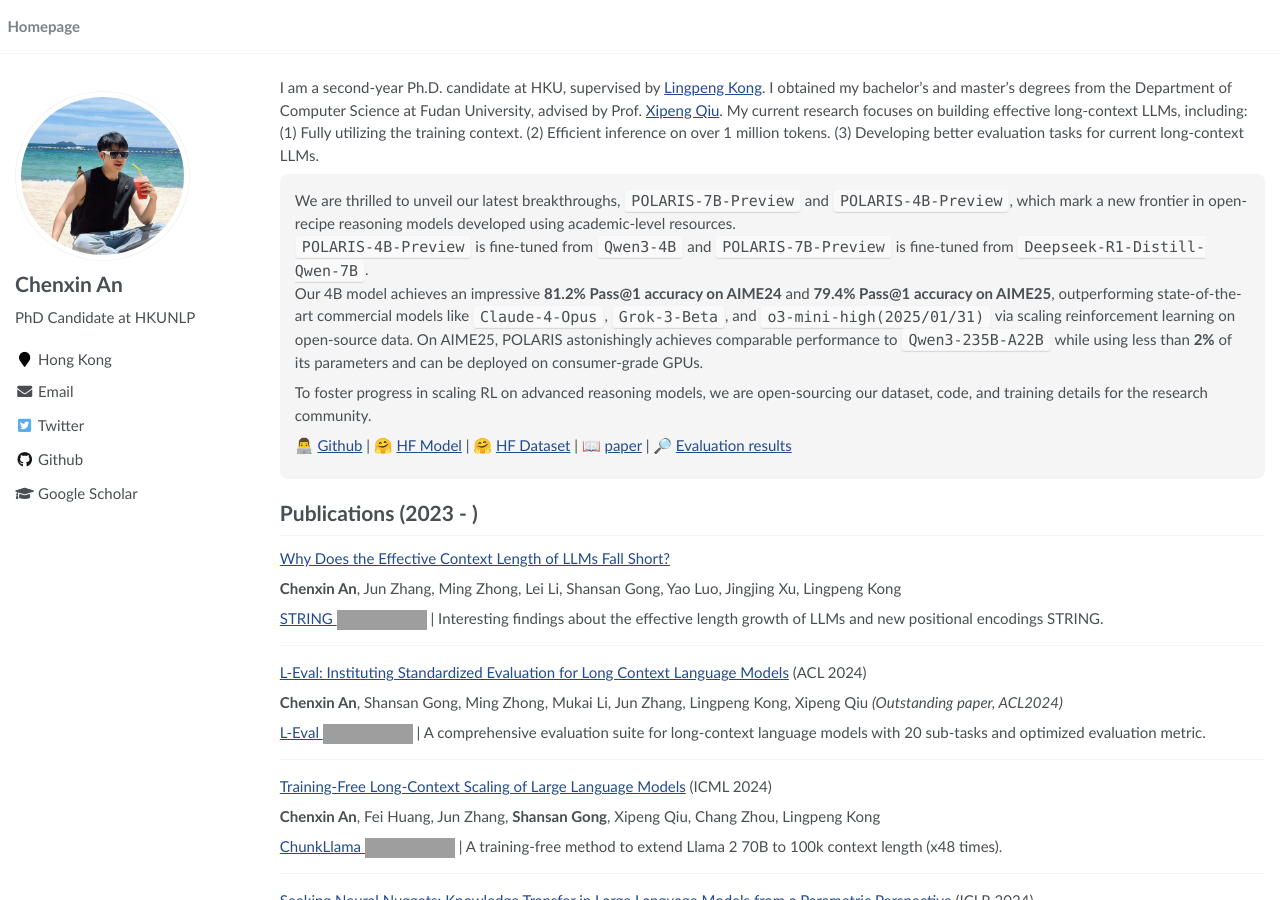
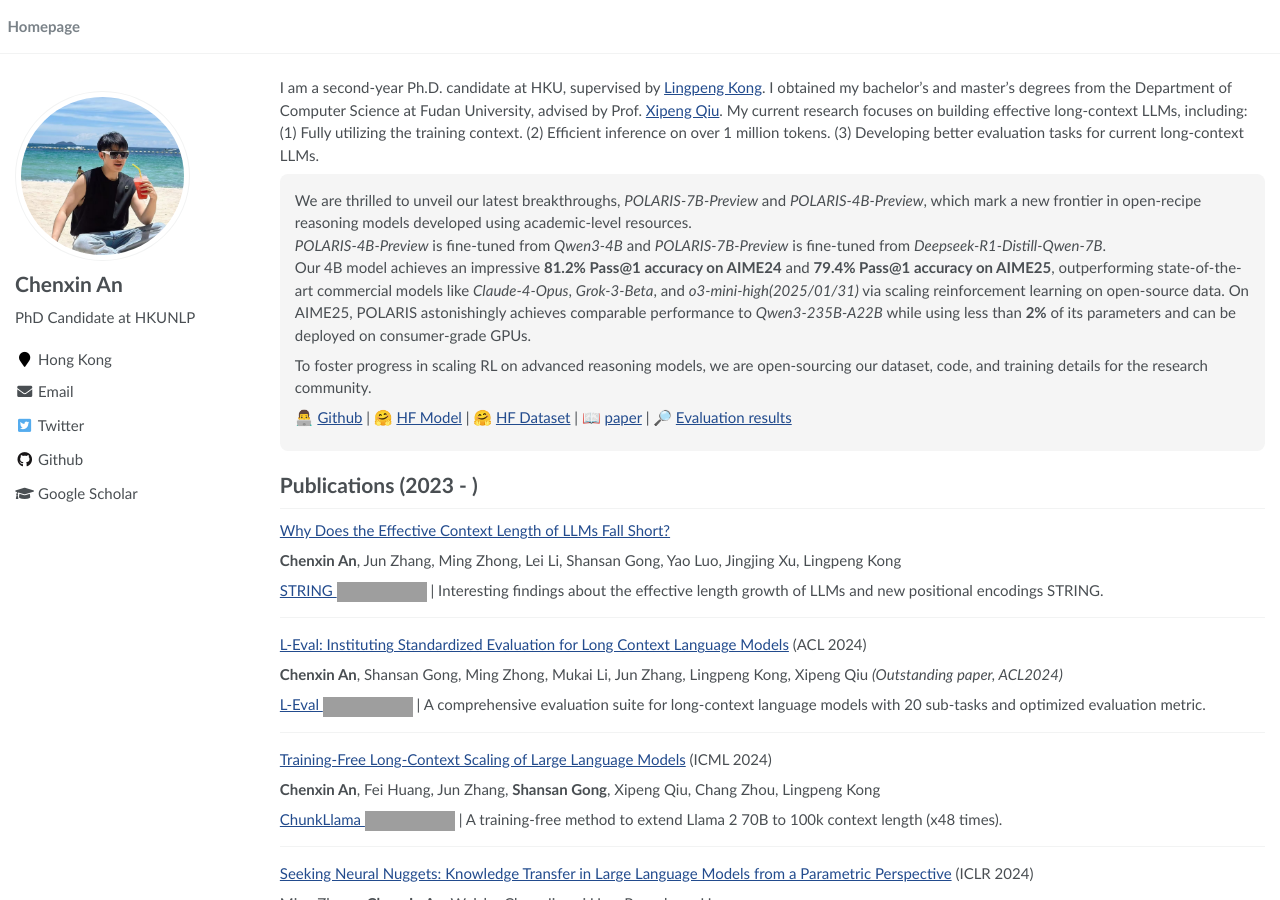
Before and after one commit to ChenxinAn-fdu/ChenxinAn-fdu.github.io, a Jekyll site: the page built from _pages/about.md, in a window 1280 px wide and 900 px high. Built offline with Jekyll 4.4.1, drawn with Linux system fonts in a browser that asks for light colours; grey boxes are pictures that could not be loaded.

```diff
--- a/_pages/about.md
+++ b/_pages/about.md
@@ -26,11 +26,11 @@ I am a second-year Ph.D. candidate at HKU, supervised by [Lingpeng Kong](https:/
 
 <aside style="background-color: #f5f5f5; padding: 1em; border-radius: 8px;">
   <p>
-    We are thrilled to unveil our latest breakthroughs, <code>POLARIS-7B-Preview</code> and <code>POLARIS-4B-Preview</code>, which mark a new frontier in open‐recipe reasoning models developed using academic‐level resources.
+    We are thrilled to unveil our latest breakthroughs, <em>POLARIS-7B-Preview</em> and <em>POLARIS-4B-Preview</em>, which mark a new frontier in open‐recipe reasoning models developed using academic‐level resources.
     <br>
-    <code>POLARIS-4B-Preview</code> is fine-tuned from <code>Qwen3-4B</code> and <code>POLARIS-7B-Preview</code> is fine-tuned from <code>Deepseek-R1-Distill-Qwen-7B</code>.
+    <em>POLARIS-4B-Preview</em> is fine-tuned from <em>Qwen3-4B</em> and <em>POLARIS-7B-Preview</em> is fine-tuned from <em>Deepseek-R1-Distill-Qwen-7B</em>.
     <br>
-    Our 4B model achieves an impressive <strong>81.2% Pass@1 accuracy on AIME24</strong> and <strong>79.4% Pass@1 accuracy on AIME25</strong>, outperforming state-of-the-art commercial models like <code>Claude-4-Opus</code>, <code>Grok-3-Beta</code>, and <code>o3-mini-high(2025/01/31)</code> via scaling reinforcement learning on open-source data. On AIME25, POLARIS astonishingly achieves comparable performance to <code>Qwen3-235B-A22B</code> while using less than <strong>2%</strong> of its parameters and can be deployed on consumer-grade GPUs.
+    Our 4B model achieves an impressive <strong>81.2% Pass@1 accuracy on AIME24</strong> and <strong>79.4% Pass@1 accuracy on AIME25</strong>, outperforming state-of-the-art commercial models like <em>Claude-4-Opus</em>, <em>Grok-3-Beta</em>, and <em>o3-mini-high(2025/01/31)</em> via scaling reinforcement learning on open-source data. On AIME25, POLARIS astonishingly achieves comparable performance to <em>Qwen3-235B-A22B</em> while using less than <strong>2%</strong> of its parameters and can be deployed on consumer-grade GPUs.
   </p>
   <p>
     To foster progress in scaling RL on advanced reasoning models, we are open-sourcing our dataset, code, and training details for the research community.
```
